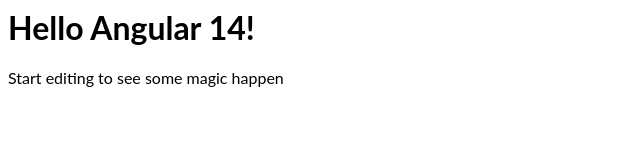
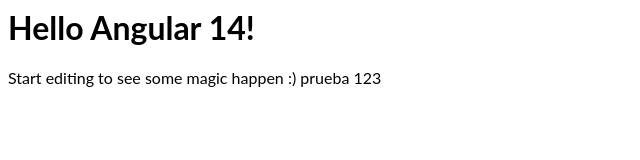
Before and after one commit to jacksentinel5X/angular-ivy-denuncia, an Angular app: page / in a window 1280 px wide. Shown: the top 160 px of the page, without its empty margins (0-640 px from the left). Built offline with nearby package versions, Linux system fonts and the light colour scheme.

Commit message:
Update app.component.html

```diff
--- a/src/app/app.component.html
+++ b/src/app/app.component.html
@@ -1,4 +1,4 @@
 <hello name="{{ name }}"></hello>
 <p>
-  Start editing to see some magic happen
+  Start editing to see some magic happen :) prueba 123
 </p>
```
